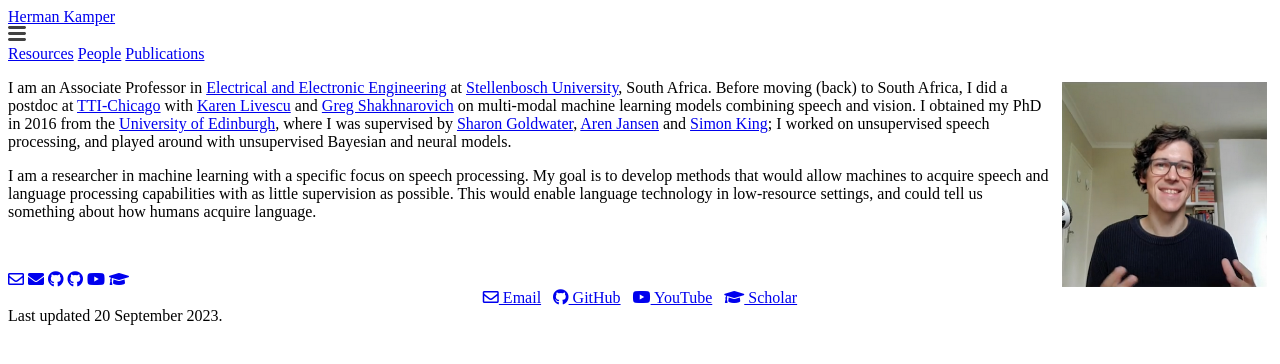
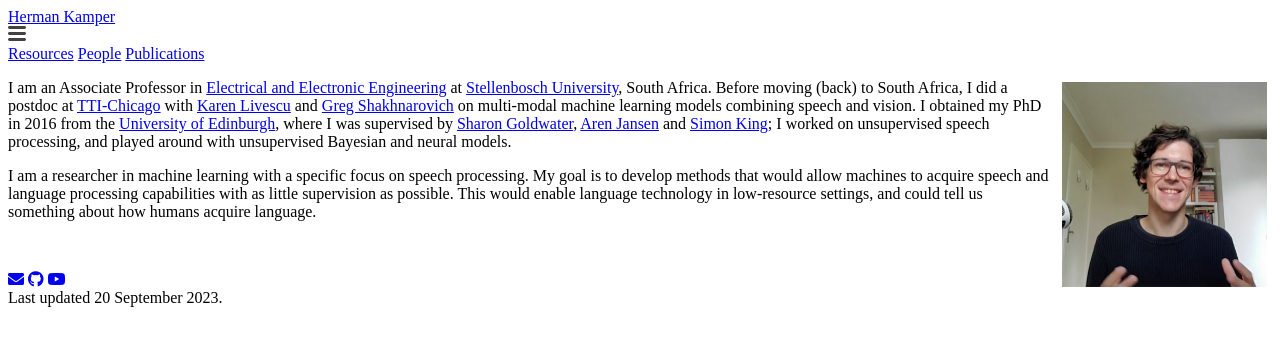
Before and after one commit to kamperh/kamperh.github.io, a Jekyll site: the page built from home.md, in a window 1280 px wide. Shown: the top 364 px of the page. Built offline with Jekyll 4.4.1, drawn with Linux system fonts in a browser that asks for light colours; a style sheet for code colours, icons or effects is not loaded.

Commit message:
Update home.md

```diff
--- a/home.md
+++ b/home.md
@@ -21,20 +21,18 @@ I am a researcher in machine learning with a specific focus on speech processing
 
 <div class="social">
   <div class="contact-icons">
-    <a href="m&#x61;&#105;l&#x74;&#111;:{{ site.email }}" title="email"><i class="far fa-envelope" aria-hidden="true"></i></a>
     <a href="m&#x61;&#105;l&#x74;&#111;:{{ site.email }}" title="email"><i class="fas fa-envelope"></i></a>
     <a href="https://github.com/{{ site.github_username }}" title="GitHub" rel="external nofollow noopener" target="_blank"><i class="fab fa-github"></i></a>
-    <a href="https://github.com/{{ site.github_username }}" title="GitHub"><i class="fab fa-github"></i></a>
-    <a href="https://www.youtube.com/c/HermanKamperML"><i class="fab fa-youtube"></i></a>
+    <a href="https://www.youtube.com/c/HermanKamperML" rel="external nofollow noopener" target="_blank"><i class="fab fa-youtube"></i></a>
     <a href="{{ site.google_scholar }}" title="Google Scholar" rel="external nofollow noopener" target="_blank"><i class="ai ai-google-scholar"></i></a>
-    <a href="{{ site.google_scholar }}"><i class="ai ai-google-scholar" aria-hidden="true"></i></a>
-    <a href="{{ site.google_scholar }}"><i class="fas fa-fw fa-graduation-cap" aria-hidden="true"></i></a>
   </div>
 </div>
 
-<div style="text-align:center">
-<span style="white-space: nowrap;"><a href="m&#x61;&#105;l&#x74;&#111;:{{ site.email }}"><i class="far fa-envelope" aria-hidden="true"></i> Email</a></span>&ensp;
-<span style="white-space: nowrap;"><a href="https://github.com/{{ site.github_username }}"><i class="fab fa-github" aria-hidden="true"></i> GitHub</a></span>&ensp;
-<span style="white-space: nowrap;"><a href="https://www.youtube.com/c/HermanKamperML"><i class="fab fa-youtube"></i> YouTube</a></span>&ensp;
-<span style="white-space: nowrap;"><a href="{{ site.google_scholar }}"><i class="fas fa-fw fa-graduation-cap" aria-hidden="true"></i>&nbsp;Scholar</a></span>
-</div>
+<!--
+  <div style="text-align:center">
+  <span style="white-space: nowrap;"><a href="m&#x61;&#105;l&#x74;&#111;:{{ site.email }}"><i class="far fa-envelope" aria-hidden="true"></i> Email</a></span>&ensp;
+  <span style="white-space: nowrap;"><a href="https://github.com/{{ site.github_username }}"><i class="fab fa-github" aria-hidden="true"></i> GitHub</a></span>&ensp;
+  <span style="white-space: nowrap;"><a href="https://www.youtube.com/c/HermanKamperML"><i class="fab fa-youtube"></i> YouTube</a></span>&ensp;
+  <span style="white-space: nowrap;"><a href="{{ site.google_scholar }}"><i class="fas fa-fw fa-graduation-cap" aria-hidden="true"></i>&nbsp;Scholar</a></span>
+  </div>
+-->
```
